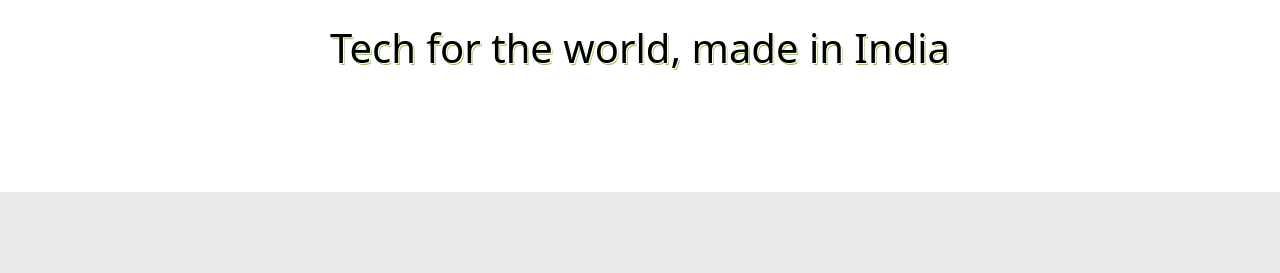
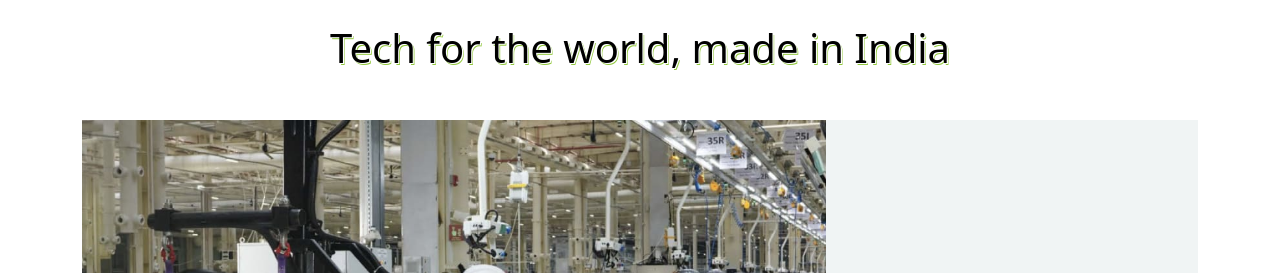
Before and after one commit to vijaykrishnak04/ola-website-clone, a plain HTML site: page index.html in a window 1280 px wide. Shown: the part 2130-2403 px from the top of the page. Drawn offline with nearby package versions, Linux system fonts and the light colour scheme.

Commit message:
Update index.html

```diff
--- a/index.html
+++ b/index.html
@@ -307,7 +307,7 @@
   <section class="factory section-padding section-transform">
     <div class="container container-transform">
       <h1 class="text-center electrified">Tech for the world, made in India</h1>
-      <!--<div class="slider-wrapper">
+      <div class="slider-wrapper">
         <div class="factory-item my-5 d-flex">
           <div class="img-wrapper col-md-8">
             <img src="images/ola-futurefactory.png" class="item-image" alt="...">
@@ -346,7 +346,7 @@
             </p>
           </div>
         </div>
-      </div>-->
+      </div>
     </div>
   </section>
   <footer class="first-footer">
```
